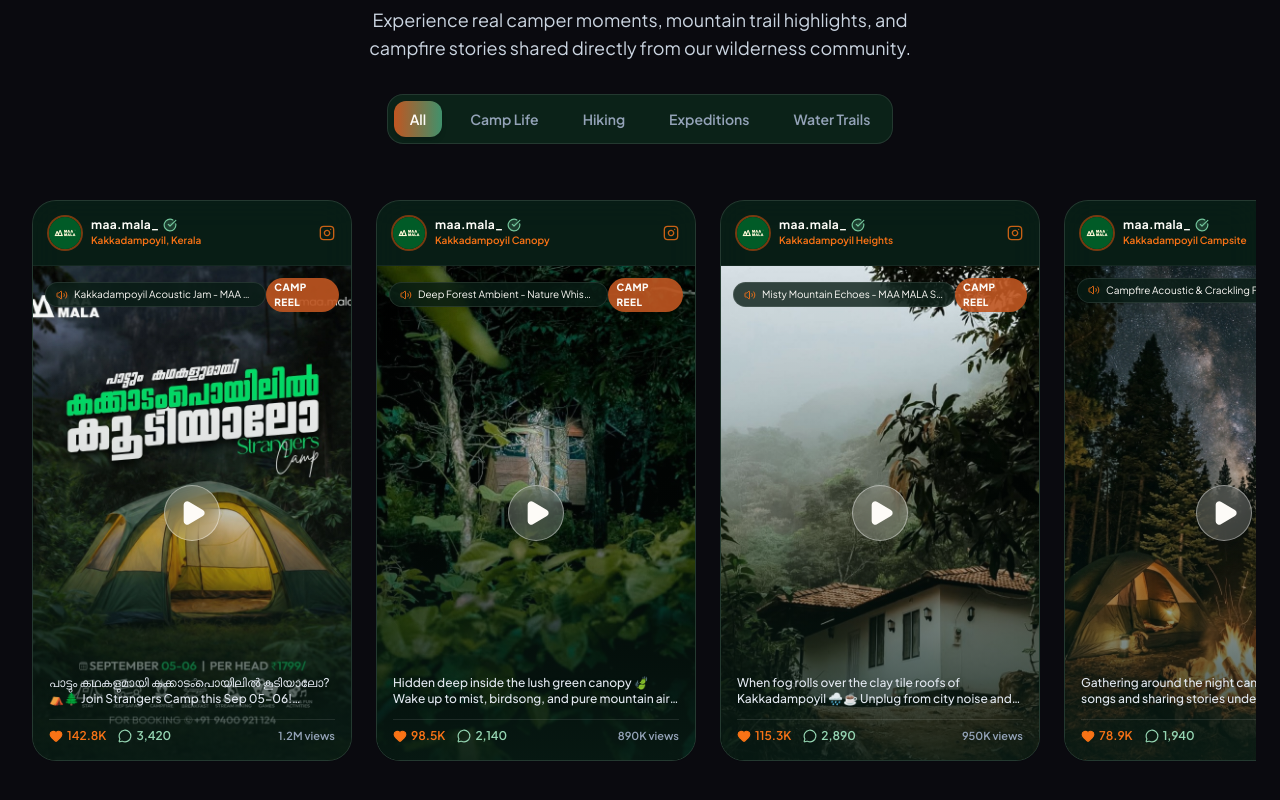
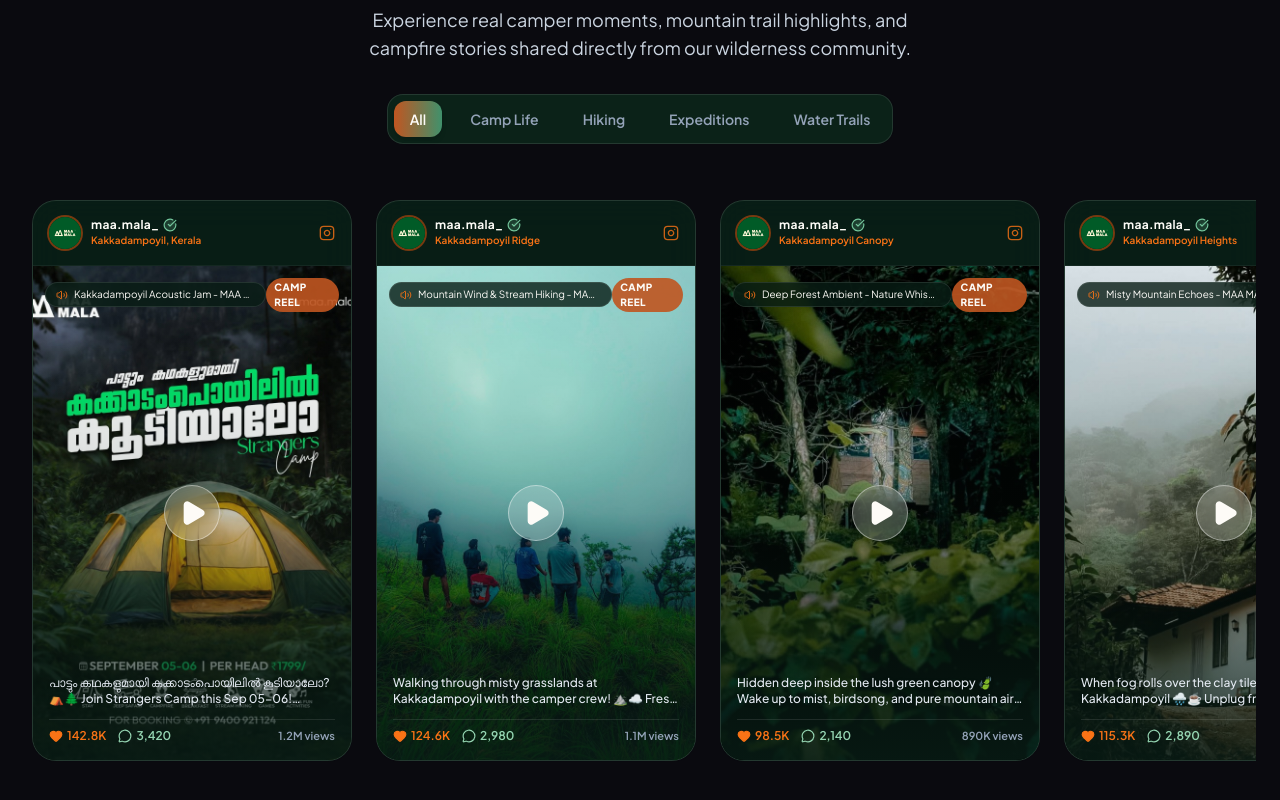
Before and after one commit to IsacSmile/maa-mala, a React (Vite) app: page / in a window 1280 px wide. Shown: the part 1648-2448 px from the top of the page. Built offline with nearby package versions, Linux system fonts and the light colour scheme.

Commit message:
feat: add misty grassland ridge trek image to MAA MALA reels showcase

```diff
--- a/src/data/mockData.js
+++ b/src/data/mockData.js
@@ -28,13 +28,32 @@ export const REELS_DATA = [
   },
   {
     id: 'camp-reel-2',
+    title: 'Misty Grassland Trek & Ridge Walk',
+    username: 'maa.mala_',
+    authorName: 'MAA MALA™ Official',
+    authorAvatar: '/images/logo.png',
+    category: 'Hiking',
+    thumbnail: '/images/misty_trek.jpg',
+    videoUrl: 'https://assets.mixkit.co/videos/preview/mixkit-living-room-with-a-modern-design-41566-large.mp4',
+    likes: '124.6K',
+    comments: '2,980',
+    views: '1.1M',
+    audioTrack: 'Mountain Wind & Stream Hiking - MAA MALA',
+    caption: 'Walking through misty grasslands at Kakkadampoyil with the camper crew! ⛰️☁️ Fresh mountain air, fog rolling over green hills, and unforgettable memories with @maa.mala_. #StrangersCamp #Kakkadampoyil #StreamHiking #MAAMALA',
+    isReel: true,
+    instagramUrl: 'https://www.instagram.com/maa.mala_/',
+    verified: true,
+    location: 'Kakkadampoyil Ridge',
+  },
+  {
+    id: 'camp-reel-3',
     title: 'Forest Treehouse & Wilderness Stay',
     username: 'maa.mala_',
     authorName: 'MAA MALA™ Official',
     authorAvatar: '/images/logo.png',
     category: 'Camp Life',
     thumbnail: '/images/treehouse.jpg',
-    videoUrl: 'https://assets.mixkit.co/videos/preview/mixkit-living-room-with-a-modern-design-41566-large.mp4',
+    videoUrl: 'https://assets.mixkit.co/videos/preview/mixkit-hands-typing-on-a-laptop-keyboard-42404-large.mp4',
     likes: '98.5K',
     comments: '2,140',
     views: '890K',
@@ -46,14 +65,14 @@ export const REELS_DATA = [
     location: 'Kakkadampoyil Canopy',
   },
   {
-    id: 'camp-reel-3',
+    id: 'camp-reel-4',
     title: 'Misty Hilltop Cottage Retreat',
     username: 'maa.mala_',
     authorName: 'MAA MALA™ Official',
     authorAvatar: '/images/logo.png',
     category: 'Camp Life',
     thumbnail: '/images/misty_cottage.jpg',
-    videoUrl: 'https://assets.mixkit.co/videos/preview/mixkit-hands-typing-on-a-laptop-keyboard-42404-large.mp4',
+    videoUrl: 'https://assets.mixkit.co/videos/preview/mixkit-night-city-street-with-neon-lights-41563-large.mp4',
     likes: '115.3K',
     comments: '2,890',
     views: '950K',
@@ -65,14 +84,14 @@ export const REELS_DATA = [
     location: 'Kakkadampoyil Heights',
   },
   {
-    id: 'camp-reel-4',
+    id: 'camp-reel-5',
     title: 'Campfire Magic Under Starry Skies',
     username: 'maa.mala_',
     authorName: 'MAA MALA™ Official',
     authorAvatar: '/images/logo.png',
     category: 'Camp Life',
     thumbnail: '/images/camping1.png',
-    videoUrl: 'https://assets.mixkit.co/videos/preview/mixkit-night-city-street-with-neon-lights-41563-large.mp4',
+    videoUrl: 'https://assets.mixkit.co/videos/preview/mixkit-pouring-coffee-into-a-cup-41565-large.mp4',
     likes: '78.9K',
     comments: '1,940',
     views: '720K',
@@ -82,25 +101,6 @@ export const REELS_DATA = [
     instagramUrl: 'https://www.instagram.com/maa.mala_/',
     verified: true,
     location: 'Kakkadampoyil Campsite',
-  },
-  {
-    id: 'camp-reel-5',
-    title: 'Golden Hour Ridge Trail Trek',
-    username: 'maa.mala_',
-    authorName: 'MAA MALA™ Official',
-    authorAvatar: '/images/logo.png',
-    category: 'Hiking',
-    thumbnail: '/images/hiking1.png',
-    videoUrl: 'https://assets.mixkit.co/videos/preview/mixkit-pouring-coffee-into-a-cup-41565-large.mp4',
-    likes: '64.2K',
-    comments: '1,420',
-    views: '580K',
-    audioTrack: 'Stream Hiking & Mountain Breeze',
-    caption: 'Stream hiking through fresh mountain cascades 🌊🥾 Refreshing water, lush green trails, and unforgettable adventure! #StreamHiking #Trekking #Kakkadampoyil',
-    isReel: true,
-    instagramUrl: 'https://www.instagram.com/maa.mala_/',
-    verified: true,
-    location: 'Western Ghats Streams',
   }
 ];
 
```
Also changed, not shown: public/images/misty_trek.jpg (added).
